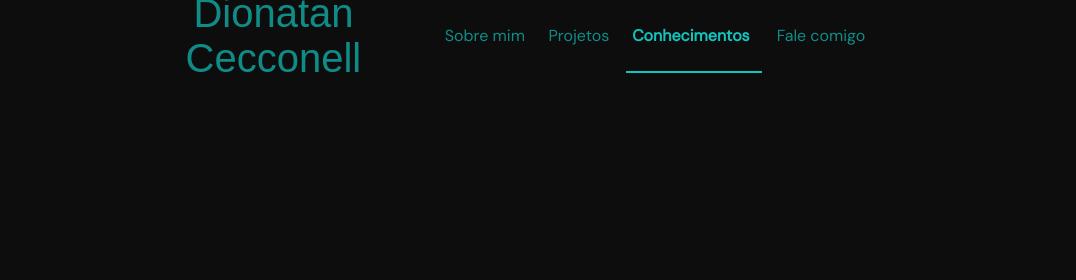
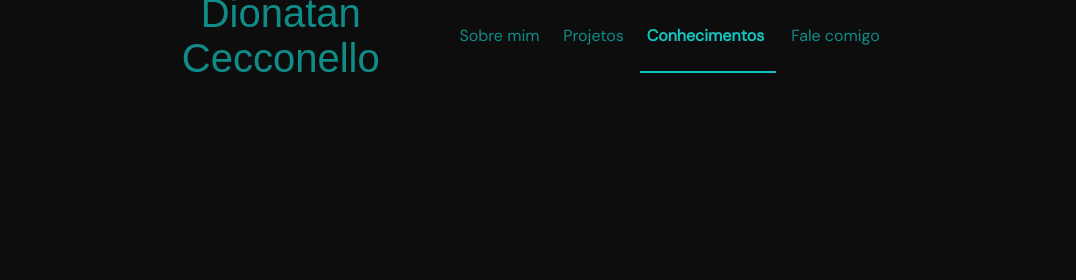
Before and after one commit to dionatan2280/Portifolio, a plain HTML site: page index.html in a window 1280 px wide. Shown: the top 280 px of the page, 0-1076 px from the left. Drawn offline with nearby package versions, Linux system fonts and the light colour scheme; a web font is replaced by a local one.

Commit message:
Update index.html

```diff
--- a/index.html
+++ b/index.html
@@ -33,12 +33,12 @@
     <script src="https://unpkg.com/scrollreveal"></script>
     <script type="module" src="./assets/js/main.js" defer></script>
 
-    <title>Dionatan Cecconell // Portifólio</title>
+    <title>Dionatan Cecconello // Portifólio</title>
   </head>
   <body>
     <nav id="navigation">
       <div class="wrapper">
-        <a class="logo close" href="#home"> Dionatan Cecconell </a>
+        <a class="logo close" href="#home"> Dionatan Cecconello </a>
 
         <div class="menu">
           <ul>
```
